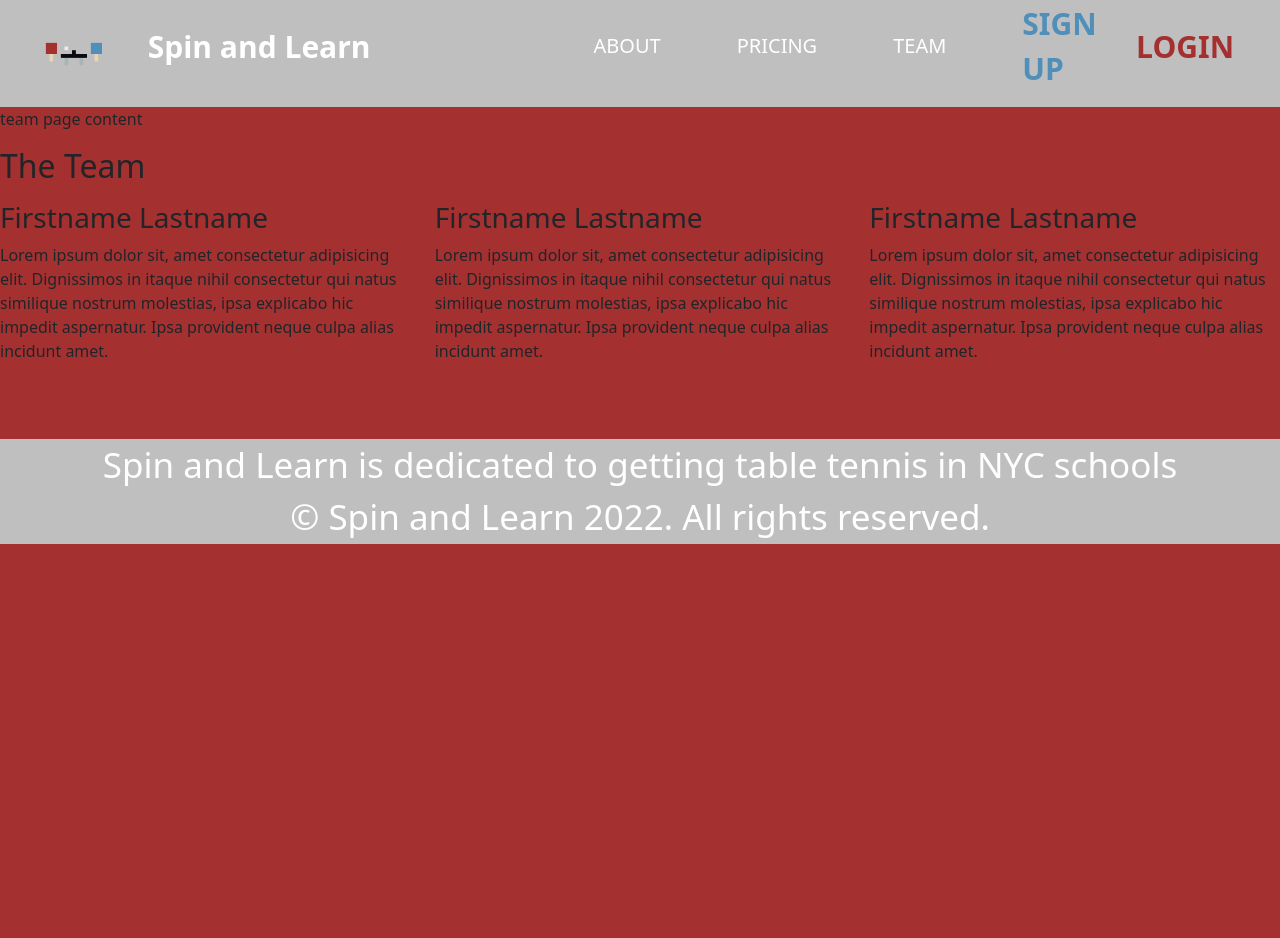
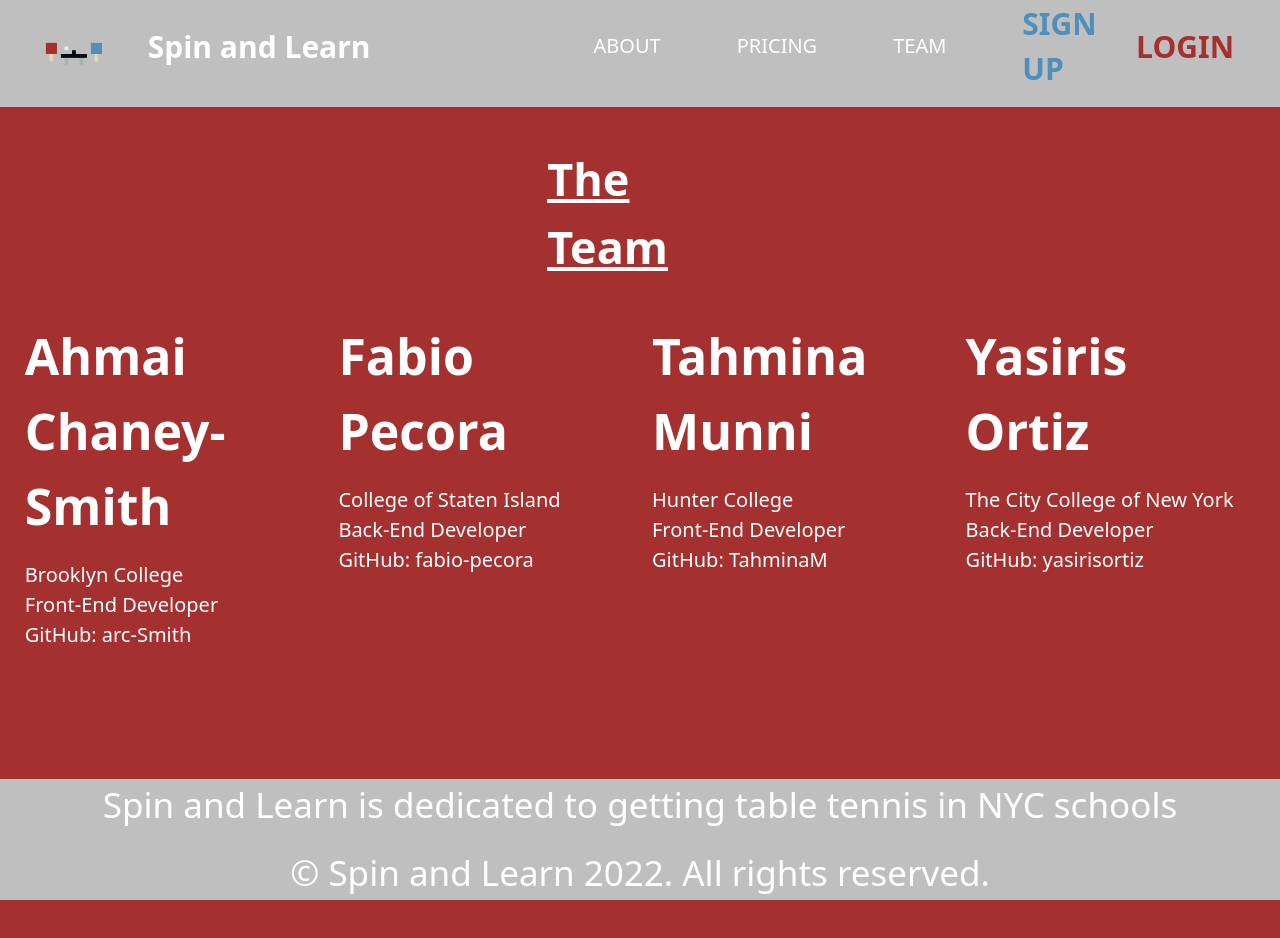
Before and after one commit to fabio-pecora/spin-and-learn, a React (Create React App) app in the folder client/: page /team in a window 1280 px wide. Shown: the top 938 px of the page. After the commit the page ends 900 px from the top, so only its background shows below. Built offline with nearby package versions, Linux system fonts and the light colour scheme.

Commit message:
finished teamPage

```diff
--- a/client/src/App.css
+++ b/client/src/App.css
@@ -1,19 +1,19 @@
 /* BELOW FOR ALL PAGES */
 body{
     background-color: #A53030;
-    height: 1280px;
+    /* height: 1280px;  */
 }
 #theFooter{
     background-color: #BFBFBF;
     width: 100%;
-    margin-top: 60px;
+    margin-top: auto;
 }
 #theFooter p:nth-child(1){
     text-align: center;
     color: #FFFFFF;
     font-size: 35px;
     font-weight: 200;
-    margin-bottom: 0;
+    margin-top: 60px;
 }
 #theFooter p:nth-child(2){
     text-align: center;
@@ -247,5 +247,28 @@ body{
 /* ABOVE FOR LOGINPAGE */
 
 /* BELOW FOR TEAMPAGE */
-
+#teamDiv1{
+    width: 14.5%;
+    color: #FFFFFF;
+    font-weight: 700;
+    font-size: 45px;
+    text-decoration: underline;
+    margin: 3% 42.75%;
+}
+#teamDiv2{
+    width: 98%;
+    margin-left: 1%;
+    height: 50vh;
+}
+.developer p{
+    color: #FFFFFF;
+}
+.developer p:nth-child(1){
+    font-weight: 600;
+    font-size: 50px;
+}
+.developer p:nth-child(2){
+    font-weight: 200;
+    font-size: 20px;
+}
 /* ABOVE FOR TEAMPAGE */
--- a/client/src/pages/LoginPage.js
+++ b/client/src/pages/LoginPage.js
@@ -4,7 +4,6 @@ function LoginPage(props) {
     return (
         <>
             <div id="graySide">
-
             </div>
             <div id="redSide">
                 <div id="loginDiv1">
--- a/client/src/pages/TeamPage.js
+++ b/client/src/pages/TeamPage.js
@@ -3,36 +3,65 @@ import React from 'react';
 function TeamPage(props) {
     return (
         <>
-            <div>
-                <p>team page content</p>
+
+            <div id="teamDiv1">
+                <p>The Team</p>
             </div>
-            <h2 className="mb-3">The Team</h2>
-            <div className="row">
-                <div className="col-lg-4">
-                    <h3>Firstname Lastname</h3>
-                        <p>
-                        Lorem ipsum dolor sit, amet consectetur adipisicing elit.
-                        Dignissimos in itaque nihil consectetur qui natus similique
-                        nostrum molestias, ipsa explicabo hic impedit aspernatur. Ipsa
-                        provident neque culpa alias incidunt amet.
-                        </p>
-                    </div>
-                <div className="col-lg-4">
-                    <h3>Firstname Lastname</h3>
+            <div className="row" id="teamDiv2">
+                <div className="developer col-lg-3">
                     <p>
-                    Lorem ipsum dolor sit, amet consectetur adipisicing elit.
-                    Dignissimos in itaque nihil consectetur qui natus similique
-                    nostrum molestias, ipsa explicabo hic impedit aspernatur. Ipsa
-                    provident neque culpa alias incidunt amet.
+                        Ahmai
+                        <br></br>
+                        Chaney-Smith
+                    </p>
+                    <p>
+                        Brooklyn College
+                        <br></br>
+                        Front-End Developer
+                        <br></br>
+                        GitHub: arc-Smith
                     </p>
                 </div>
-                <div className="col-lg-4">
-                    <h3>Firstname Lastname</h3>
+                <div className="developer col-lg-3">
                     <p>
-                    Lorem ipsum dolor sit, amet consectetur adipisicing elit.
-                    Dignissimos in itaque nihil consectetur qui natus similique
-                    nostrum molestias, ipsa explicabo hic impedit aspernatur. Ipsa
-                    provident neque culpa alias incidunt amet.
+                        Fabio
+                        <br></br>
+                        Pecora
+                    </p>
+                    <p>
+                        College of Staten Island
+                        <br></br>
+                        Back-End Developer
+                        <br></br>
+                        GitHub: fabio-pecora
+                    </p>
+                </div>
+                <div className="developer col-lg-3">
+                    <p>
+                        Tahmina
+                        <br></br>
+                        Munni
+                    </p>
+                    <p>
+                        Hunter College
+                        <br></br>
+                        Front-End Developer
+                        <br></br>
+                        GitHub: TahminaM
+                    </p>
+                </div>
+                <div className="developer col-lg-3">
+                    <p>
+                        Yasiris
+                        <br></br>
+                        Ortiz
+                    </p>
+                    <p>
+                        The City College of New York
+                        <br></br>
+                        Back-End Developer
+                        <br></br>
+                        GitHub: yasirisortiz
                     </p>
                 </div>
             </div>
```
